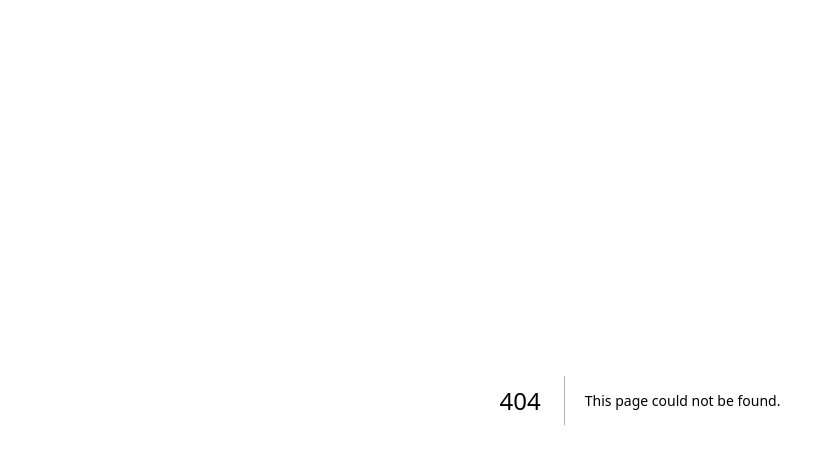
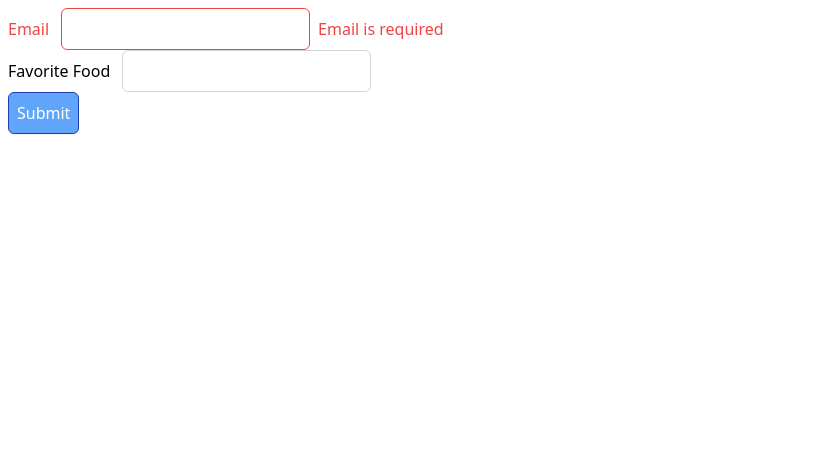
Before and after one commit to dallonf/react-hook-form-examples, a Next.js app: page /02-basic-form-validation in a window 1280 px wide. Before the commit this address had no page. Shown: the top 464 px of the page, without its empty margins (0-835 px from the left). Built offline with nearby package versions, Linux system fonts and the light colour scheme.

Commit message:
Example of form validation

```diff
--- a/src/components/Input.tsx
+++ b/src/components/Input.tsx
@@ -1,17 +1,25 @@
 import { cn } from "@/utils/classNames";
 import React from "react";
 
+export interface InputProps
+  extends React.InputHTMLAttributes<HTMLInputElement> {
+  errorState?: boolean;
+}
+
 export const Input = React.forwardRef(
   Object.assign(
-    (
-      props: React.InputHTMLAttributes<HTMLInputElement>,
-      ref: React.Ref<HTMLInputElement>
-    ) => {
-      const { className, ...rest } = props;
+    (props: InputProps, ref: React.Ref<HTMLInputElement>) => {
+      const { className, errorState, ...rest } = props;
       return (
         <input
           ref={ref}
-          className={cn("border border-gray-300 p-2 rounded-md", className)}
+          className={cn(
+            "border border-gray-300 p-2 rounded-md",
+            {
+              "border-red-500": errorState,
+            },
+            className
+          )}
           {...rest}
         />
       );
--- /dev/null
+++ b/src/pages/02-basic-form-validation.tsx
@@ -0,0 +1,69 @@
+import { Button } from "@/components/Button";
+import { Input } from "@/components/Input";
+import clsx from "clsx";
+import { useState } from "react";
+
+interface FormState {
+  email: string;
+  favoriteFood: string;
+}
+
+const EMAIL_REGEX = /^[A-Z0-9._%+-]+@[A-Z0-9.-]+\.[A-Z]{2,}$/i;
+
+export default function BasicFormPage() {
+  const [formState, setFormState] = useState<FormState>({
+    email: "",
+    favoriteFood: "",
+  });
+
+  const handleSubmit = (e: React.FormEvent<HTMLFormElement>) => {
+    e.preventDefault();
+    alert(JSON.stringify(formState, null, 2));
+  };
+
+  let emailError: string | undefined = undefined;
+  if (!formState.email.length) {
+    emailError = "Email is required";
+  } else if (formState.email.match(EMAIL_REGEX) === null) {
+    emailError = "Email must be a valid format";
+  }
+
+  return (
+    <main className="p-2">
+      <form onSubmit={handleSubmit}>
+        <label
+          htmlFor="email"
+          className={clsx("mr-3", {
+            "text-red-500": emailError,
+          })}
+        >
+          Email
+        </label>
+        <Input
+          type="text"
+          id="email"
+          errorState={Boolean(emailError)}
+          value={formState.email}
+          onChange={(e) =>
+            setFormState((prev) => ({ ...prev, email: e.target.value }))
+          }
+        />
+        {emailError && <span className="text-red-500 ml-2">{emailError}</span>}
+        <br />
+        <label htmlFor="favoriteFood" className="mr-3">
+          Favorite Food
+        </label>
+        <Input
+          type="text"
+          id="favoriteFood"
+          value={formState.favoriteFood}
+          onChange={(e) =>
+            setFormState((prev) => ({ ...prev, favoriteFood: e.target.value }))
+          }
+        />
+        <br />
+        <Button type="submit">Submit</Button>
+      </form>
+    </main>
+  );
+}
```
